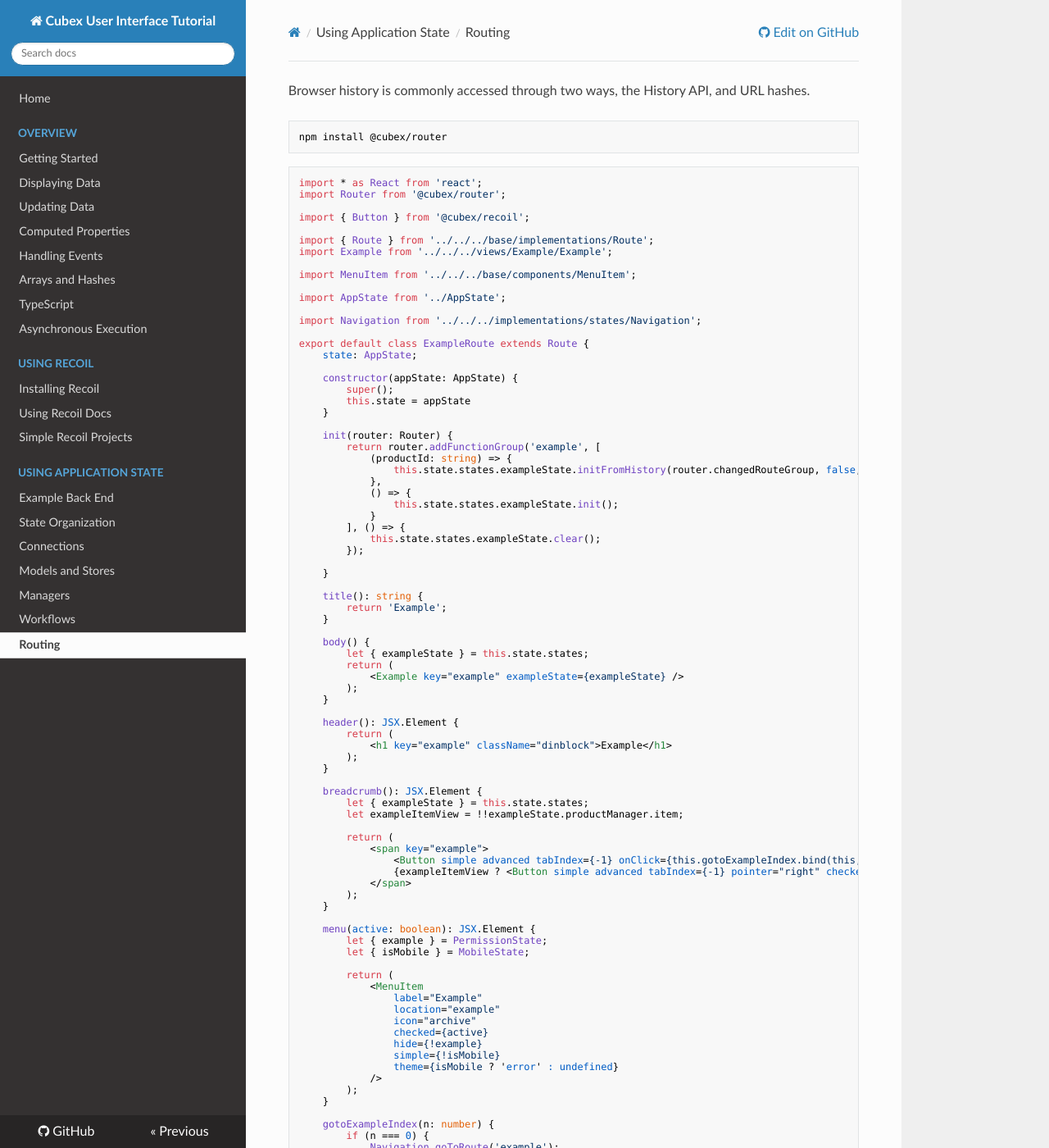
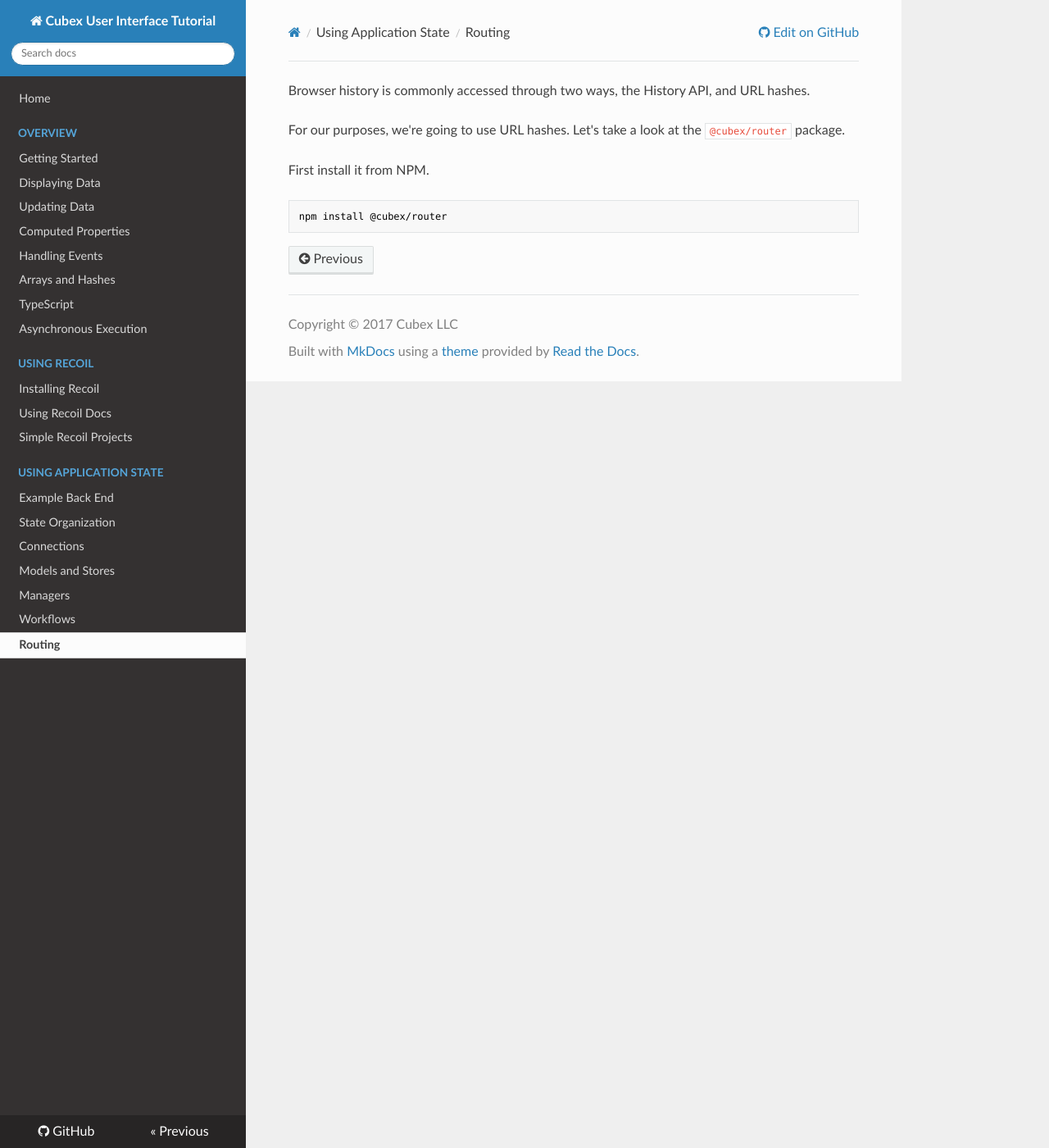
Before and after one commit to Cubex30/user-interface-tutorial, an MkDocs documentation site: the page built from docs/2-Using-Application-State/2.6-Routing.md, in a window 1280 px wide and 1400 px high. Shown: the whole window at 82% size. Built offline with MkDocs 1.6.1, drawn with Linux system fonts in a browser that asks for light colours; nearby versions of some CDN libraries; old or Windows-style settings are respelled for this version of MkDocs; some of the changed text lies outside the part shown.

`````diff
--- a/docs/2-Using-Application-State/2.6-Routing.md
+++ b/docs/2-Using-Application-State/2.6-Routing.md
@@ -1,94 +1,7 @@
 Browser history is commonly accessed through two ways, the History API, and URL hashes.
 
+For our purposes, we're going to use URL hashes.  Let's take a look at the `@cubex/router` package.
+
+First install it from NPM.
+
     npm install @cubex/router
-
-```` TypeScript
-import * as React from 'react';
-import Router from '@cubex/router';
-
-import { Button } from '@cubex/recoil';
-
-import { Route } from '../../../base/implementations/Route';
-import Example from '../../../views/Example/Example';
-
-import MenuItem from '../../../base/components/MenuItem';
-
-import AppState from '../AppState';
-
-import Navigation from '../../../implementations/states/Navigation';
-
-export default class ExampleRoute extends Route {
-    state: AppState;
-
-    constructor(appState: AppState) {
-        super();
-        this.state = appState
-    }
-
-    init(router: Router) {
-        return router.addFunctionGroup('example', [
-            (productId: string) => {
-                this.state.states.exampleState.initFromHistory(router.changedRouteGroup, false, parseInt(productId));
-            },
-            () => {
-                this.state.states.exampleState.init();
-            }
-        ], () => {
-            this.state.states.exampleState.clear();
-        });
-
-    }
-
-    title(): string {
-        return 'Example';
-    }
-
-    body() {
-        let { exampleState } = this.state.states;
-        return (
-            <Example key="example" exampleState={exampleState} />
-        );
-    }
-
-    header(): JSX.Element {
-        return (
-            <h1 key="example" className="dinblock">Example</h1>
-        );
-    }
-
-    breadcrumb(): JSX.Element {
-        let { exampleState } = this.state.states;
-        let exampleItemView = !!exampleState.productManager.item;
-
-        return (
-            <span key="example">
-                <Button simple advanced tabIndex={-1} onClick={this.gotoExampleIndex.bind(this, 0)} pointer="right" checked={!exampleItemView} size="small">Example</Button>
-                {exampleItemView ? <Button simple advanced tabIndex={-1} pointer="right" checked size="small">Example Item</Button> : null}
-            </span>
-        );
-    }
-
-    menu(active: boolean): JSX.Element {
-        let { example } = PermissionState;
-        let { isMobile } = MobileState;
-
-        return (
-            <MenuItem
-                label="Example"
-                location="example"
-                icon="archive"
-                checked={active}
-                hide={!example}
-                simple={!isMobile}
-                theme={isMobile ? 'error' : undefined}
-            />
-        );
-    }
-
-    gotoExampleIndex(n: number) {
-        if (n === 0) {
-            Navigation.goToRoute('example');
-        }
-    }
-}
-````
`````
Also changed, not shown: docs/3-Nimbus-Architecture/3.1-Creating-Routes.md (added, +191 -0 lines).
